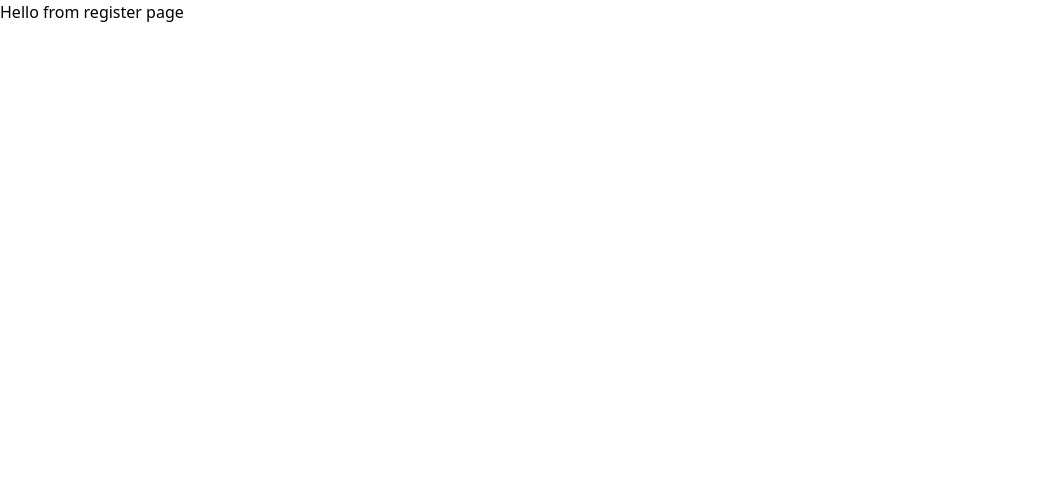
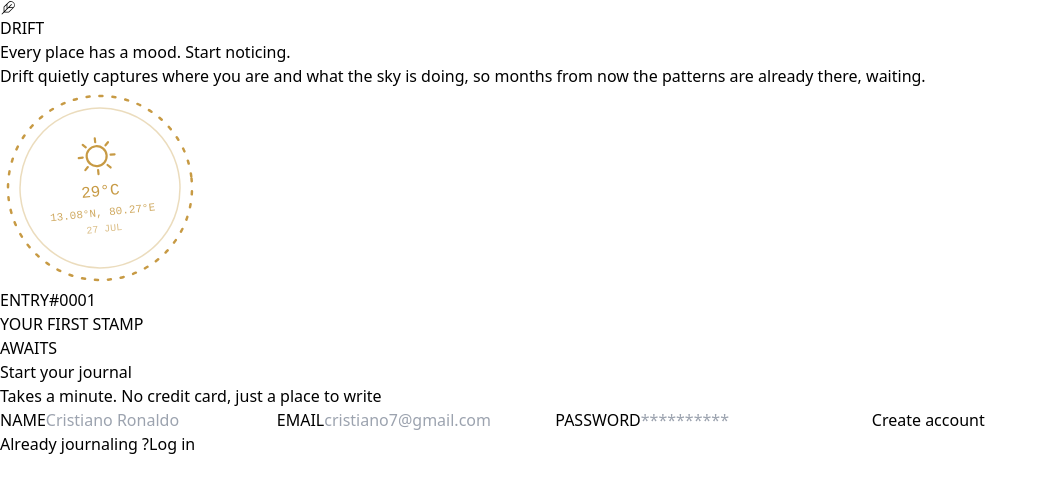
Before and after one commit to Allwin-d/Drift, a React (Vite) app in the folder DriftFullStack/Client/: page /register in a window 1280 px wide. Shown: the top 492 px of the page, without its empty margins (0-1048 px from the left). Built offline with nearby package versions, Linux system fonts and the light colour scheme; no server answers.

Commit message:
Register functionality implemented successfully

```diff
--- a/DriftFullStack/Client/src/constants/constantVariables.ts
+++ b/DriftFullStack/Client/src/constants/constantVariables.ts
@@ -8,8 +8,8 @@ export const SEVEN_DAY_STREAK = "7 day streak";
 export const LOG_OUT = "Log out";
 
 //Login
-export const APP_INTRO = "A journal that remembers where you were.";
-export const APP_DESC = `Every entry is stamped with the place, the weather, the hour -so the
+export const LOGIN_INTRO = "A journal that remembers where you were.";
+export const LOGIN_DESC = `Every entry is stamped with the place, the weather, the hour -so the
           patterns in how you feel become something you can see`;
 export const WELCOME_BACK = "Welcome back";
 export const PICK_UP = "Pick up where your last entry left";
@@ -18,6 +18,21 @@ export const NEW_TO_DRIFT = "New to Drift ?";
 export const CREATE_AN_ACCOUNT = "Create an account";
 export const EMAIL = "Email";
 export const PASSWORD = "Password";
+
+//Register
+export const NAME = "Name";
+export const CREATE_ACCOUNT = "Create account";
+export const ALREADY_JOURNALING = "Already journaling ?";
+export const START_YOUR_JOURNAL = "Start your journal";
+export const TAKES_A_MIN =
+  "Takes a minute. No credit card, just a place to write";
+
+export const REGISTER_INTRO = "Every place has a mood. Start noticing.";
+export const REGISTER_DESC =
+  "Drift quietly captures where you are and what the sky is doing, so months from now the patterns are already there, waiting.";
+export const ENTRY = "Entry";
+export const YOUR_FIRST_STAMP = "Your First Stamp";
+export const AWAITS = "Awaits";
 
 //Entries
 export const YOUR_ENTRIES = "Your entries";
@@ -29,4 +44,4 @@ export const TOTAL_ENTRIES = "Total Entries : ";
 export const CAPTURE_LOCATION_AND_WEATHER = "Capture location & weather";
 export const LONGITUDE = "Longitude";
 export const LATITUDE = "Latitude";
-export const SAVE_ENTRY="Save Entry";
+export const SAVE_ENTRY = "Save Entry";
--- a/DriftFullStack/Client/src/pages/Login/Login.tsx
+++ b/DriftFullStack/Client/src/pages/Login/Login.tsx
@@ -6,14 +6,14 @@ import { useNavigate } from "react-router-dom";
 import { useMutation } from "@tanstack/react-query";
 import api from "../../api/axios";
 import { LOGIN_API } from "../../url/url";
-import type { loginResponseType, userDetailType } from "./login.types";
+import type { loginResponseType, loginUserDetailType } from "./login.types";
 import toast from "react-hot-toast";
 import {
-  APP_DESC,
-  APP_INTRO,
   CREATE_AN_ACCOUNT,
   EMAIL,
   LOGIN,
+  LOGIN_DESC,
+  LOGIN_INTRO,
   NEW_TO_DRIFT,
   PASSWORD,
   PICK_UP,
@@ -23,7 +23,7 @@ import {
 const Login = () => {
   const navigate = useNavigate();
 
-  const [userDetail, setUserDetail] = useState<userDetailType>({
+  const [userDetail, setUserDetail] = useState<loginUserDetailType>({
     email: "",
     passwordHash: "",
   });
@@ -38,7 +38,7 @@ const Login = () => {
 
   console.log("User Details : ", userDetail);
 
-  const loginUser = async (userDetail: userDetailType) => {
+  const loginUser = async (userDetail: loginUserDetailType) => {
     const response = await api.post(LOGIN_API, userDetail);
     return response.data;
   };
@@ -47,7 +47,7 @@ const Login = () => {
     mutationFn: loginUser,
     onSuccess: (data: loginResponseType) => {
       toast.success("Logged In Successfully");
-      console.log("User Data from Backend", data.data);
+      console.log("Login Response Data : ", data.data);
       localStorage.setItem("token", data.accessToken);
       navigate("/");
     },
@@ -71,10 +71,10 @@ const Login = () => {
       <div className="bg-[#020617] w-full  items-center justify-evenly flex flex-col  ">
         <AppTitle />
         <h1 className="text-6xl text-yellow-50 font-bold w-3/6 leading-loose tracking-wider">
-          {APP_INTRO}
+          {LOGIN_INTRO}
         </h1>
         <p className="w-2/4 text-3xl leading-relaxed text-gray-400 ">
-          {APP_DESC}
+          {LOGIN_DESC}
         </p>
         <div className="flex flex-row space-x-2 ">
           <img src={postMarkStamp} />
--- a/DriftFullStack/Client/src/pages/Login/login.types.ts
+++ b/DriftFullStack/Client/src/pages/Login/login.types.ts
@@ -1,4 +1,4 @@
-export type userDetailType = {
+export type loginUserDetailType = {
   email: string;
   passwordHash: string;
 };
--- a/DriftFullStack/Client/src/pages/Register/Register.tsx
+++ b/DriftFullStack/Client/src/pages/Register/Register.tsx
@@ -1,7 +1,158 @@
+import { useState } from "react";
+import { upperCase } from "../../utils/utilityFunctions";
+import postMarkStamp from "../../assets/postmark-stamp.svg";
+import AppTitle from "../../components/AppTitle/AppTitle";
+import { useNavigate } from "react-router-dom";
+import { useMutation } from "@tanstack/react-query";
+import api from "../../api/axios";
+import { REGISTER_API } from "../../url/url";
+import type {
+  registerResponseType,
+  registerUserDetailType,
+} from "./register.types";
+import toast from "react-hot-toast";
+import {
+  ALREADY_JOURNALING,
+  AWAITS,
+  CREATE_ACCOUNT,
+  EMAIL,
+  ENTRY,
+  LOGIN,
+  NAME,
+  PASSWORD,
+  REGISTER_DESC,
+  REGISTER_INTRO,
+  START_YOUR_JOURNAL,
+  TAKES_A_MIN,
+  YOUR_FIRST_STAMP,
+} from "../../constants/constantVariables";
+
 const Register = () => {
+  const navigate = useNavigate();
+
+  const [userDetail, setUserDetail] = useState<registerUserDetailType>({
+    name: "",
+    email: "",
+    passwordHash: "",
+  });
+
+  const handleChange = (e: React.ChangeEvent<HTMLInputElement>) => {
+    const { name, value } = e.target;
+    setUserDetail({
+      ...userDetail,
+      [name]: value,
+    });
+  };
+
+  console.log("User Details : ", userDetail);
+
+  const registerUser = async (userDetail: registerUserDetailType) => {
+    const response = await api.post(REGISTER_API, userDetail);
+    return response.data;
+  };
+
+  const registerMutation = useMutation({
+    mutationFn: registerUser,
+    onSuccess: (data: registerResponseType) => {
+      toast.success("Registered Successfully");
+      console.log("Register response data :", data.data);
+      navigate("/login");
+    },
+    onError: () => {
+      toast.error("Failed to Login ");
+    },
+  });
+
+  const handleSubmit = (e: React.ChangeEvent) => {
+    e.preventDefault();
+    registerMutation.mutate(userDetail);
+  };
+
+  const handleNavigate = () => {
+    navigate("/login");
+  };
+
   return (
-    <div>
-      <p>Hello from register page</p>
+    <div className="w-full h-screen flex flex-row">
+      {/* Left Side section */}
+      <div className="bg-[#020617] w-full  items-center justify-evenly flex flex-col  ">
+        <AppTitle />
+        <h1 className="text-6xl text-yellow-50 font-bold w-3/6 leading-loose tracking-wider">
+          {REGISTER_INTRO}
+        </h1>
+        <p className="w-2/4 text-3xl leading-relaxed text-gray-400 ">
+          {REGISTER_DESC}
+        </p>
+        <div className="flex flex-row space-x-2 ">
+          <img src={postMarkStamp} />
+          <div className="flex flex-col items-center justify-center space-y-4 font-bold ">
+            <p className="text-gray-400">{upperCase(`${ENTRY}`)}#0001</p>
+            <p className="text-gray-400">{upperCase(`${YOUR_FIRST_STAMP}`)}</p>
+            <p className="text-yellow-600">{upperCase(`${AWAITS}`)}</p>
+          </div>
+        </div>
+      </div>
+
+      {/*Right side section */}
+      <div className="bg-yellow-50 w-full flex items-center justify-center">
+        <div className="flex flex-col space-y-10 w-6/12">
+          <h1 className="text-5xl font-bold">{START_YOUR_JOURNAL}</h1>
+          <p className="text-3xl text-gray-500">{TAKES_A_MIN}</p>
+          <form className="flex flex-col space-y-8" onSubmit={handleSubmit}>
+            <label className="text-3xl text-gray-500">
+              {upperCase(`${NAME}`)}
+            </label>
+            <input
+              className="p-3 text-xl font-medium focus:border-none border-2 border-gray-300"
+              type="name"
+              name="name"
+              placeholder="Cristiano Ronaldo"
+              autoComplete="given-name"
+              value={userDetail.name}
+              onChange={handleChange}
+            ></input>
+            <label className="text-3xl text-gray-500">
+              {upperCase(`${EMAIL}`)}
+            </label>
+            <input
+              className="p-3 text-xl font-medium focus:border-none border-2 border-gray-300"
+              type="email"
+              name="email"
+              placeholder="cristiano7@gmail.com"
+              autoComplete="email"
+              value={userDetail.email}
+              onChange={handleChange}
+            ></input>
+            <label className="text-3xl text-gray-500">
+              {upperCase(`${PASSWORD}`)}
+            </label>
+            <input
+              className="p-3 text-xl font-medium focus:border-none border-2 border-gray-300"
+              type="password"
+              name="passwordHash"
+              placeholder="**********"
+              autoComplete="current-password"
+              value={userDetail.passwordHash}
+              onChange={handleChange}
+            ></input>
+            <button
+              className="p-3 bg-black text-white rounded-md font-bold tracking-widest transition-colors duration-700 hover:bg-slate-800"
+              onClick={() => handleSubmit}
+            >
+              {CREATE_ACCOUNT}
+            </button>
+          </form>
+          <p className="text-center text-2xl">
+            {ALREADY_JOURNALING}
+            <span
+              className="text-gray-500 cursor-pointer ml-4"
+              onClick={handleNavigate}
+            >
+              {LOGIN}
+            </span>
+          </p>
+        </div>
+      </div>
     </div>
   );
 };
--- a/DriftFullStack/Client/src/url/url.ts
+++ b/DriftFullStack/Client/src/url/url.ts
@@ -1,5 +1,8 @@
 //Login
 export const LOGIN_API = "/auth/login";
 
+//Register
+export const REGISTER_API = "/auth/register";
+
 //addEntry
 export const ENTRY_API = "/entries";
```
Also changed, not shown: DriftFullStack/Client/src/pages/Register/register.types.ts (+16 -0 lines).
